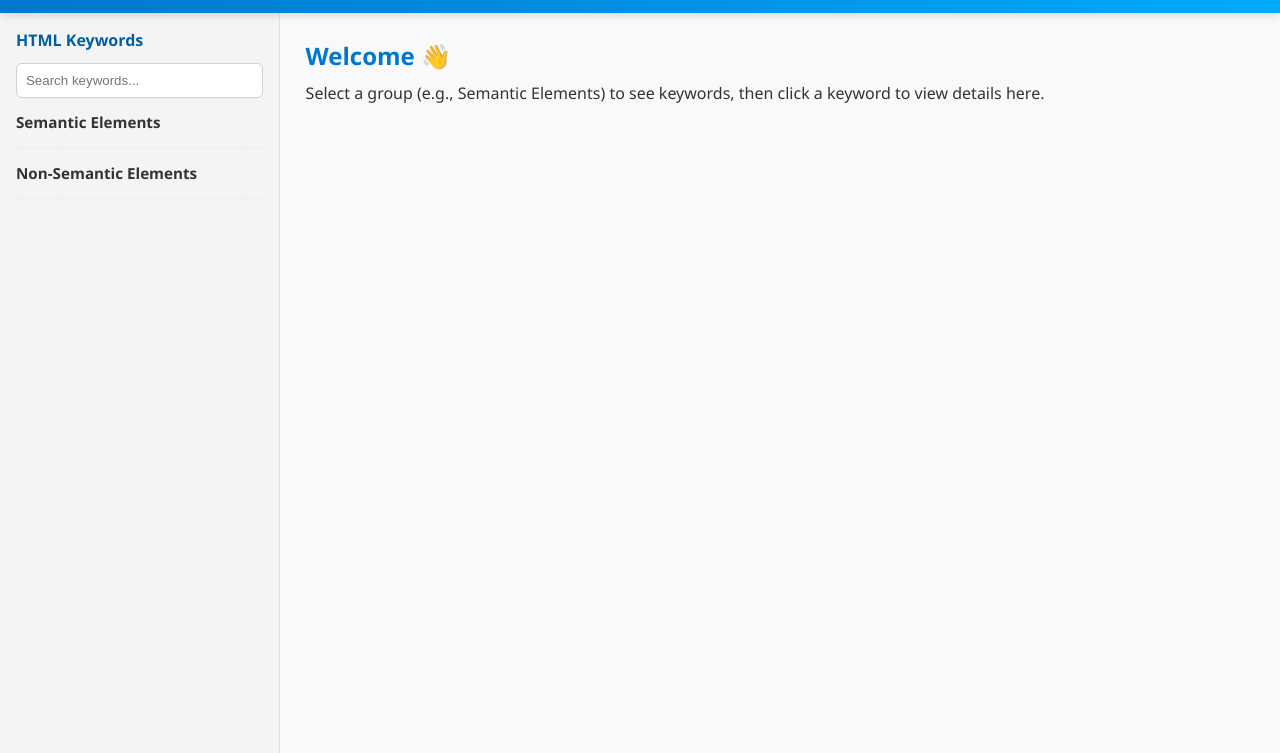
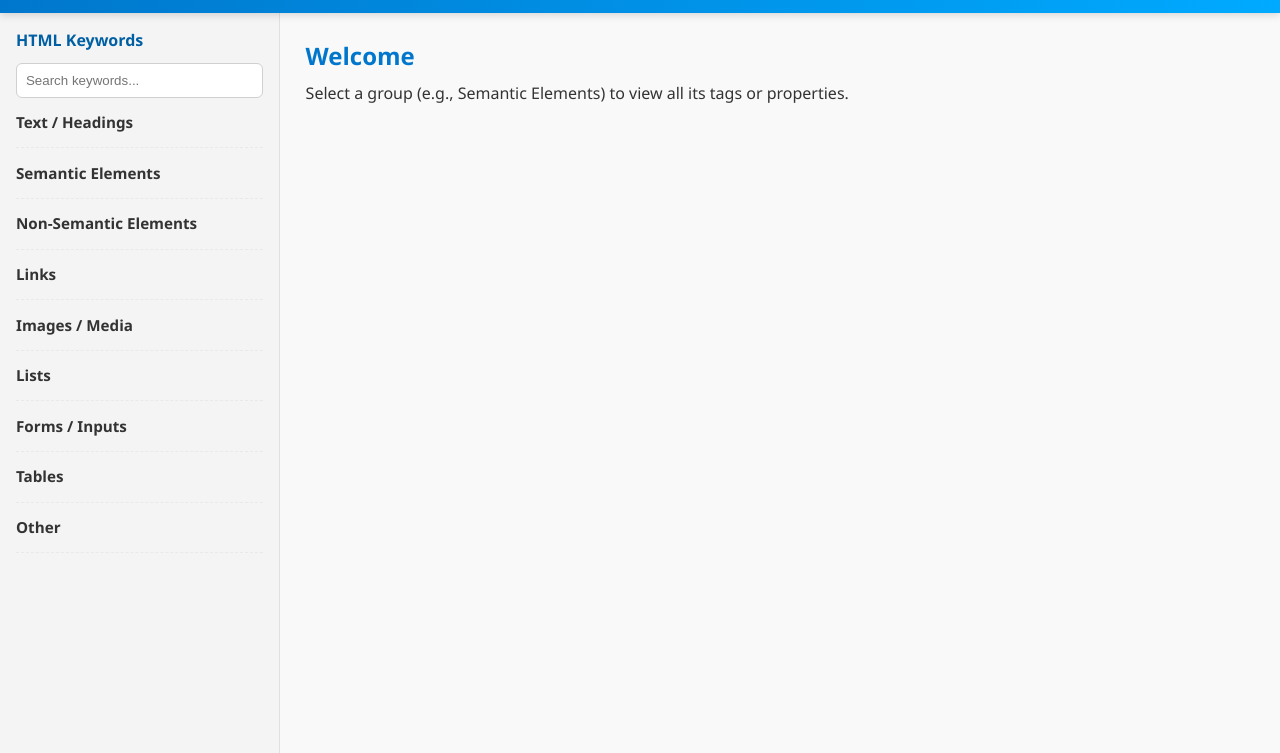
Before and after one commit to Harshadkasar14/ThinkSchool_program, a plain HTML site: page day6/index.html in a window 1280 px wide. Shown: the part 80-833 px from the top of the page. Drawn offline with Linux system fonts and the light colour scheme.

Commit message:
feat(day6-session4): implement keyword search and display all tags/properties per group

```diff
--- a/day6/index.html
+++ b/day6/index.html
@@ -32,8 +32,8 @@
 
     <!-- Details -->
     <main class="content" id="detailSection" tabindex="0" aria-live="polite">
-      <h2>Welcome 👋</h2>
-      <p>Select a group (e.g., Semantic Elements) to see keywords, then click a keyword to view details here.</p>
+      <h2>Welcome </h2>
+      <p>Select a group (e.g., Semantic Elements) to view all its tags or properties.</p>
     </main>
   </div>
 
--- a/day6/script.js
+++ b/day6/script.js
@@ -1,7 +1,14 @@
-// Full data for HTML
+// Full data for HTML, CSS, and JavaScript
 const data = {
   HTML: {
-    "Semantic Elements": [
+    "Text / Headings": [
+    { word: "<h1> to <h6>", desc: "Heading tags from largest to smallest", code: "<h1>Heading 1</h1>" },
+    { word: "<p>", desc: "Paragraph of text", code: "<p>This is a paragraph.</p>" },
+    { word: "<span>", desc: "Inline text container", code: "<span>Inline text</span>" },
+    { word: "<strong>", desc: "Important/bold text", code: "<strong>Bold text</strong>" },
+    { word: "<em>", desc: "Emphasized text", code: "<em>Italic text</em>" }
+  ],
+  "Semantic Elements": [
       { word: "<header>", desc: "Represents the header of a page or section. Usually contains logo, navigation, or heading.", code: "<header>\n  <h1>Site Title</h1>\n  <nav>Navigation here</nav>\n</header>" },
       { word: "<nav>", desc: "Defines a section of navigation links.", code: "<nav>\n  <a href='#home'>Home</a>\n  <a href='#about'>About</a>\n</nav>" },
       { word: "<main>", desc: "Represents the main content of the page.", code: "<main>\n  <h2>Main Content</h2>\n  <p>This is the main area.</p>\n</main>" },
@@ -20,9 +27,66 @@ const data = {
     "Non-Semantic Elements": [
       { word: "<div>", desc: "Generic block-level container with no semantic meaning.", code: "<div class='container'>Content</div>" },
       { word: "<span>", desc: "Generic inline container with no semantic meaning.", code: "<p>Hello <span class='highlight'>World</span></p>" }
-    ]
+    ],
+  "Links": [
+    { word: "<a>", desc: "Anchor / hyperlink", code: "<a href='https://example.com'>Visit</a>" }
+  ],
+
+  "Images / Media": [
+    { word: "<img>", desc: "Image element", code: "<img src='image.jpg' alt='Description'>" },
+    { word: "<video>", desc: "Video element", code: "<video controls src='video.mp4'></video>" },
+    { word: "<audio>", desc: "Audio element", code: "<audio controls src='audio.mp3'></audio>" }
+  ],
+
+  "Lists": [
+    { word: "<ul>", desc: "Unordered list", code: "<ul><li>Item 1</li><li>Item 2</li></ul>" },
+    { word: "<ol>", desc: "Ordered list", code: "<ol><li>Item 1</li><li>Item 2</li></ol>" },
+    { word: "<li>", desc: "List item", code: "<li>Item</li>" }
+  ],
+
+  "Forms / Inputs": [
+    { word: "<form>", desc: "Form container", code: "<form action='#'><input type='text'></form>" },
+    { word: "<input>", desc: "Input field", code: "<input type='text' placeholder='Enter text'>" },
+    { word: "<textarea>", desc: "Multi-line input", code: "<textarea>Type here</textarea>" },
+    { word: "<button>", desc: "Clickable button", code: "<button>Click me</button>" },
+    { word: "<label>", desc: "Label for input", code: "<label for='name'>Name:</label>" },
+    { word: "<select>", desc: "Dropdown select", code: "<select><option>Option 1</option></select>" },
+    { word: "<option>", desc: "Option inside select", code: "<option>Option 1</option>" }
+  ],
+
+  "Tables": [
+    { word: "<table>", desc: "Table container", code: "<table><tr><td>Data</td></tr></table>" },
+    { word: "<tr>", desc: "Table row", code: "<tr><td>Data</td></tr>" },
+    { word: "<td>", desc: "Table cell", code: "<td>Data</td>" },
+    { word: "<th>", desc: "Table header cell", code: "<th>Header</th>" },
+    { word: "<thead>", desc: "Table header section", code: "<thead><tr><th>Header</th></tr></thead>" },
+    { word: "<tbody>", desc: "Table body section", code: "<tbody><tr><td>Data</td></tr></tbody>" },
+    { word: "<tfoot>", desc: "Table footer section", code: "<tfoot><tr><td>Footer</td></tr></tfoot>" }
+  ],
+
+  "Other": [
+    { word: "<div>", desc: "Generic block container", code: "<div>Content</div>" },
+    { word: "<br>", desc: "Line break", code: "<p>Line1<br>Line2</p>" },
+    { word: "<hr>", desc: "Horizontal rule / line", code: "<hr>" },
+    { word: "<meta>", desc: "Metadata for the document", code: "<meta charset='UTF-8'>" },
+    { word: "<link>", desc: "Link external resource (like CSS)", code: "<link rel='stylesheet' href='style.css'>" },
+    { word: "<script>", desc: "Include JavaScript", code: "<script src='app.js'></script>" }
+  ]
   },
      CSS: {
+      "Background": [
+    { word: "background-color", desc: "Sets background color", code: "div { background-color: #f0f0f0; }" },
+    { word: "background-image", desc: "Sets background image", code: "div { background-image: url('image.jpg'); }" },
+    { word: "background-size", desc: "Adjusts size of background", code: "div { background-size: cover; }" },
+    { word: "background-repeat", desc: "Repeat background or not", code: "div { background-repeat: no-repeat; }" }
+  ],
+  "Text": [
+    { word: "color", desc: "Text color", code: "p { color: #333; }" },
+    { word: "font-size", desc: "Size of text", code: "p { font-size: 16px; }" },
+    { word: "font-weight", desc: "Boldness of text", code: "p { font-weight: bold; }" },
+    { word: "text-align", desc: "Aligns text horizontally", code: "p { text-align: center; }" },
+    { word: "line-height", desc: "Spacing between lines", code: "p { line-height: 1.5; }" }
+  ],
     "Flexbox": [
       { word: "display:flex", desc: "Turns container into flexbox", code: ".container { display: flex; }" },
       { word: "justify-content", desc: "Aligns items horizontally", code: ".container { justify-content: center; }" },
@@ -37,12 +101,16 @@ const data = {
   JavaScript: {
     "Variables": [
       { word: "let", desc: "Block scoped variable", code: "let name = 'Harshad';" },
-      { word: "const", desc: "Constant variable", code: "const pi = 3.14;" }
+      { word: "const", desc: "Constant variable", code: "const pi = 3.14;" },
+      { word: "var", desc: "Global scoped variable", code: "var x= 16;" }
     ],
-    "Control Flow": [
-      { word: "if/else", desc: "Conditional statement", code: "if (x > 5) { } else { }" },
-      { word: "for loop", desc: "Iterates over values", code: "for (let i=0; i<5; i++) {}" }
-    ],
+     "jsLoops" : [
+  { word: "for loop", desc: "Iterates over values a specific number of times", code: "for (let i = 0; i < 5; i++) {\n  console.log(i);\n}" },
+  { word: "while loop", desc: "Executes a block as long as condition is true", code: "let i = 0;\nwhile (i < 5) {\n  console.log(i);\n  i++;\n}" },
+  { word: "do while loop", desc: "Executes block at least once, then checks condition", code: "let i = 0;\ndo {\n  console.log(i);\n  i++;\n} while (i < 5);" },
+  { word: "for...in loop", desc: "Iterates over object keys", code: "const obj = {a:1, b:2};\nfor (let key in obj) {\n  console.log(key, obj[key]);\n}" },
+  { word: "for...of loop", desc: "Iterates over iterable values (arrays, strings, etc.)", code: "const arr = [10, 20, 30];\nfor (let value of arr) {\n  console.log(value);\n}" }
+],
     "Functions": [
       { word: "function", desc: "Reusable block of code", code: "function greet(){ console.log('Hi'); }" }
     ]
```
